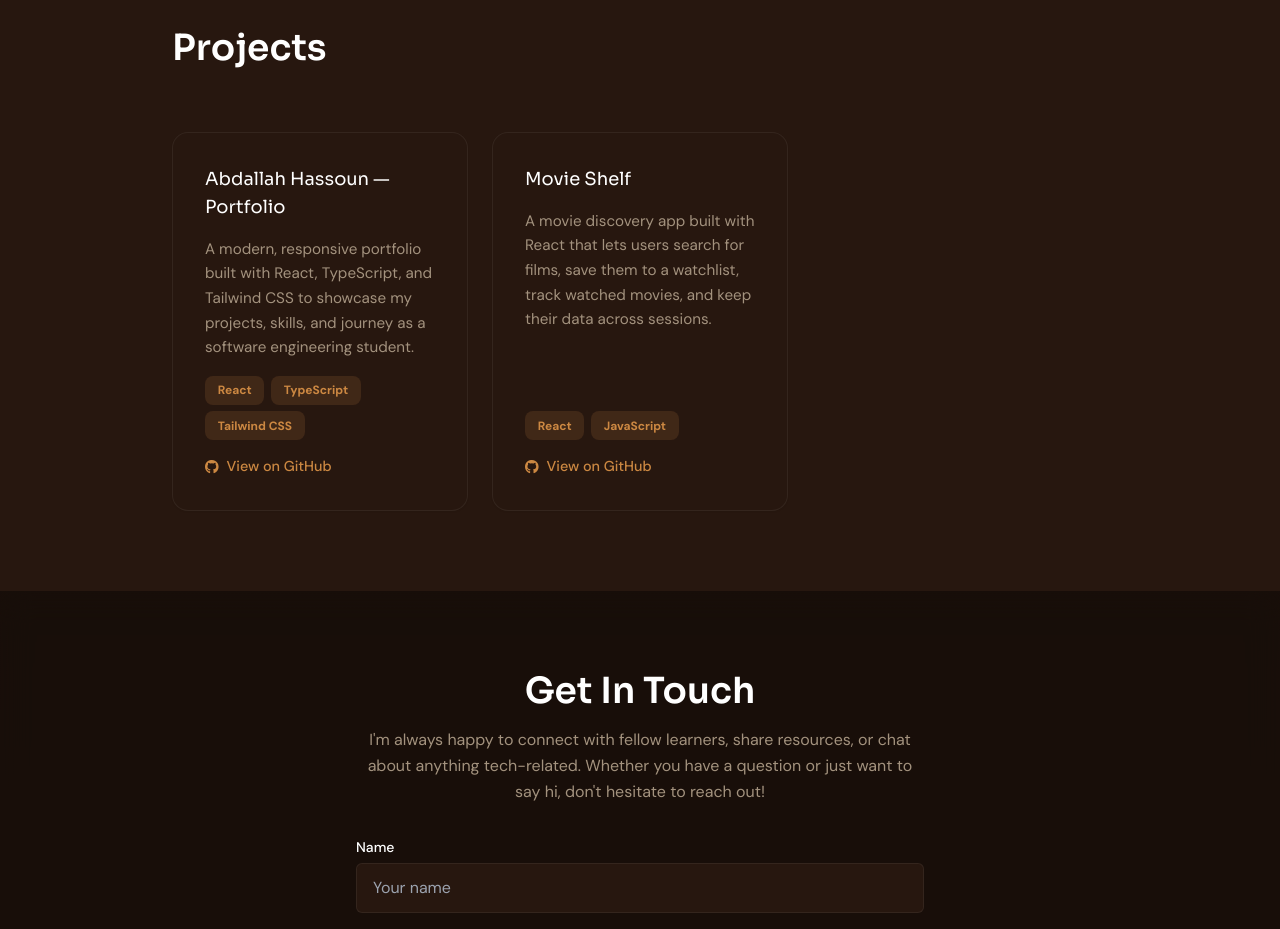
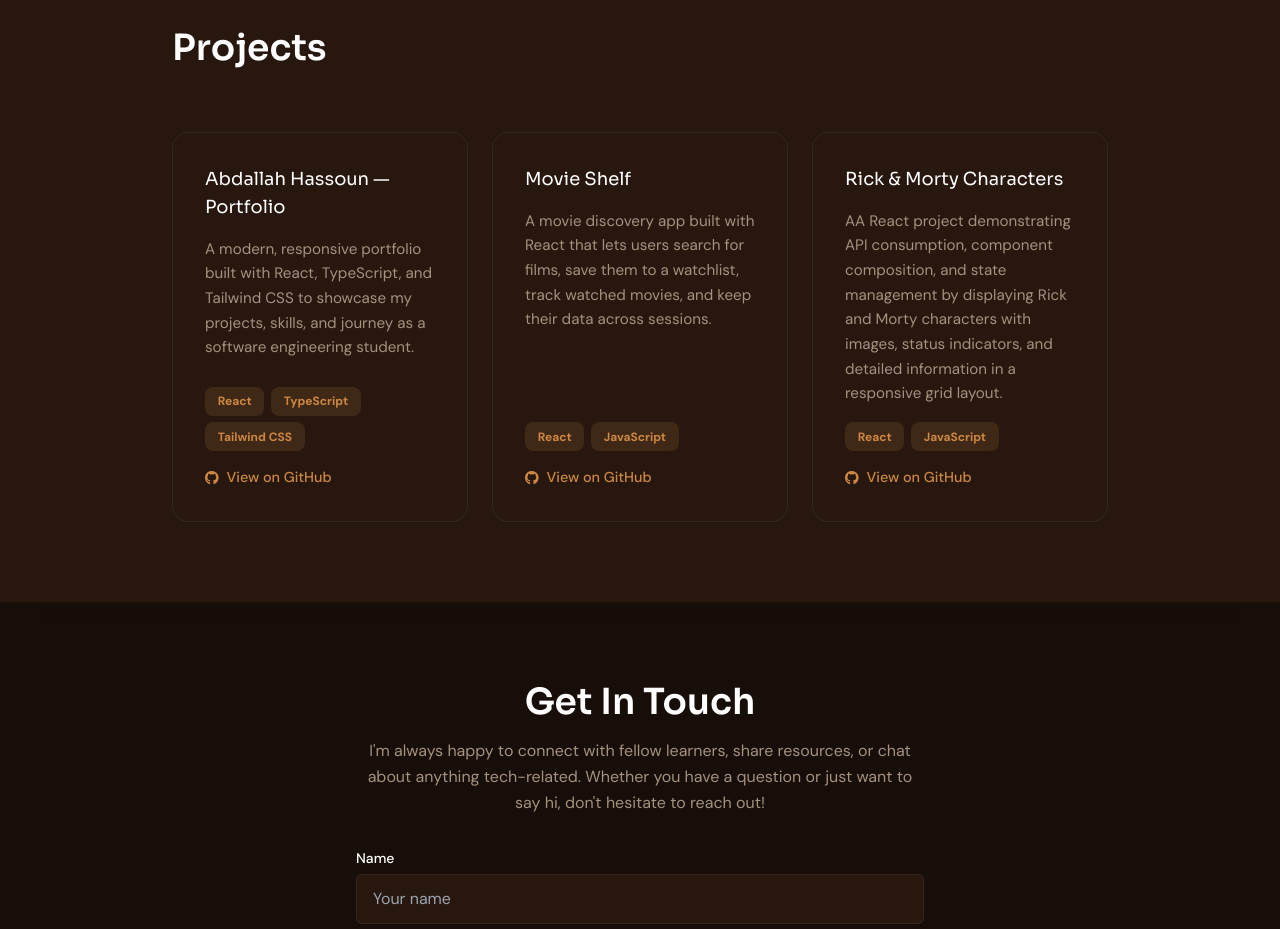
Before and after one commit to ahdevworker03/Abdallah-Hassoun-Portfolio, a React (Vite) app: page / in a window 1280 px wide. Shown: the part 3120-4049 px from the top of the page. Built offline with nearby package versions, Linux system fonts and the light colour scheme.

Commit message:
feat: add new project "Rick & Morty Characters" to showcase API consumption and state management

```diff
--- a/src/data/projects.ts
+++ b/src/data/projects.ts
@@ -20,4 +20,11 @@ export const projects: Project[] = [
     tech: ["React", "JavaScript"],
     githubUrl: "https://github.com/ahdevworker03/movie-shelf",
   },
+  {
+    title: "Rick & Morty Characters",
+    description:
+      "AA React project demonstrating API consumption, component composition, and state management by displaying Rick and Morty characters with images, status indicators, and detailed information in a responsive grid layout.",
+    tech: ["React", "JavaScript"],
+    githubUrl: "https://github.com/ahdevworker03/Rick-Morty-App",
+  },
 ]
```
Also changed, not shown: 1 other file (tests, documents, lock files or other folders).
